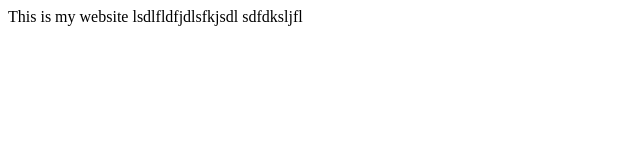
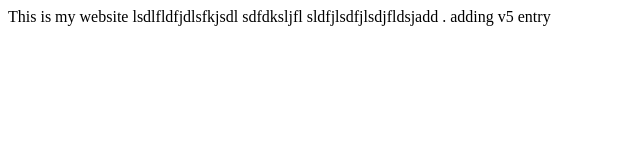
Before and after one commit to PRASHANTMHAMUNKAR/lenovolaptoplocalrepo, a plain HTML site: page index.html in a window 1280 px wide. Shown: the whole page, without its empty margins (0-640 px from the left). Drawn offline with Linux system fonts and the light colour scheme.

Commit message:
adding v5

```diff
--- a/index.html
+++ b/index.html
@@ -9,5 +9,9 @@
 <h>This is my website</h>
 lsdlfldfjdlsfkjsdl
 sdfdksljfl
+
+sldfjlsdfjlsdjfldsjadd .
+
+adding v5 entry
 </body>
 </html>
```
